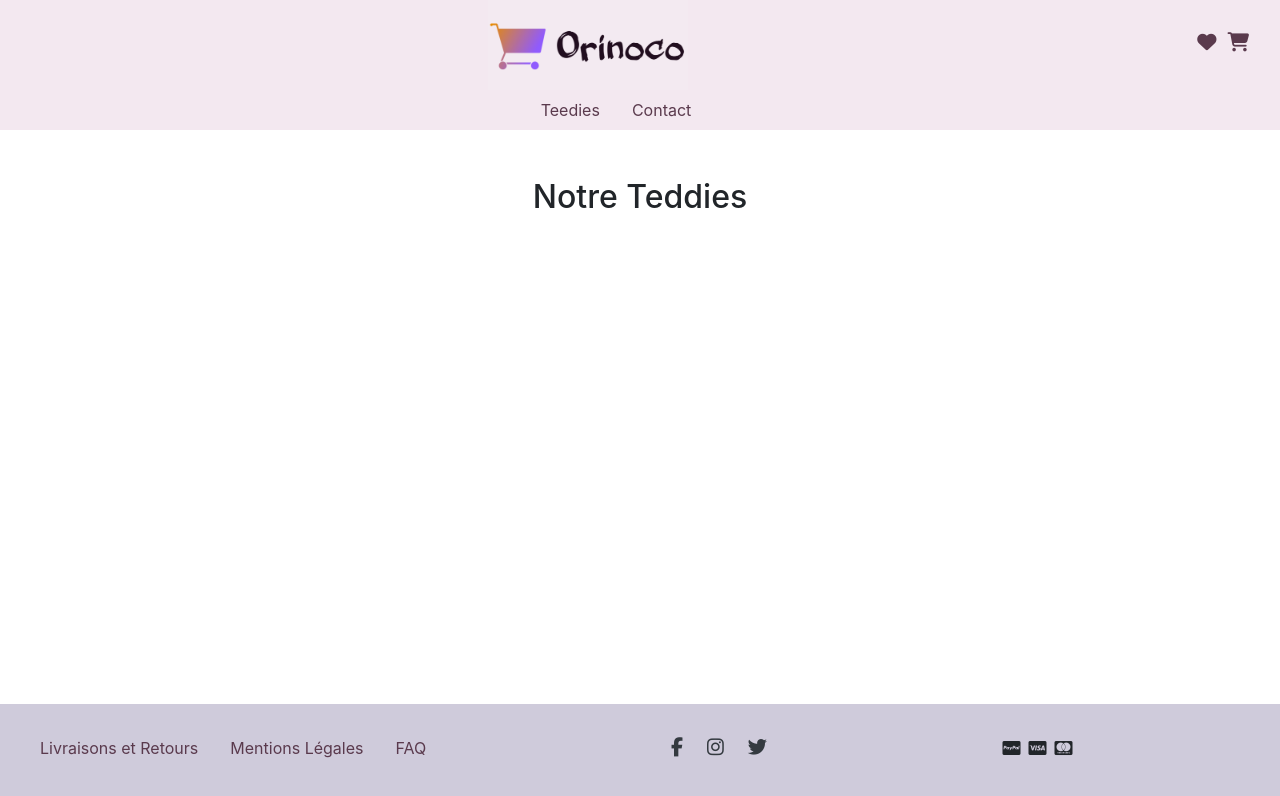
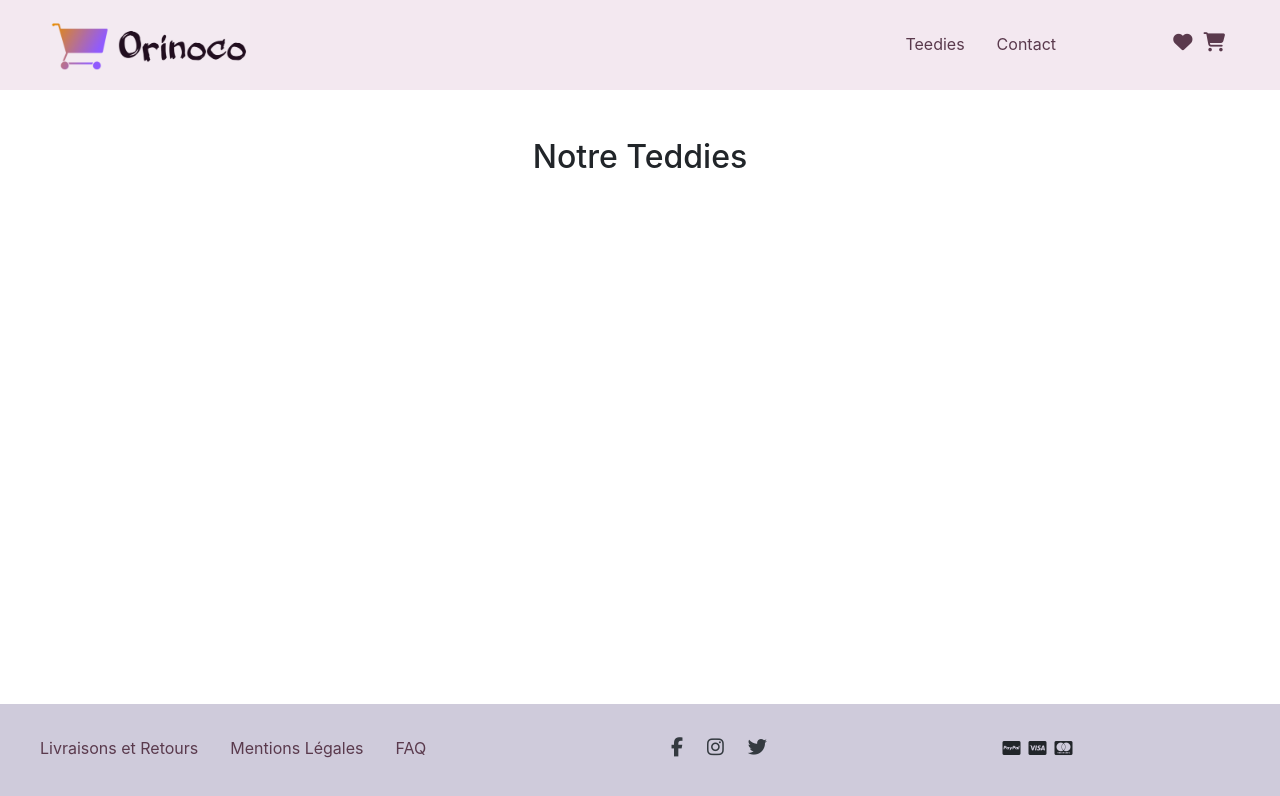
Before and after one commit to alebejarano/alejandrabejarano_5_22022021, a website: page index.html in a window 1280 px wide. Drawn offline with Linux system fonts and the light colour scheme; no server answers.

Commit message:
css header

```diff
--- a/scss/style.scss
+++ b/scss/style.scss
@@ -21,6 +21,7 @@ footer {
 .footer-background {
     background-color: $footer-background;
 }
+
 .color-link {
     color: $color-link;
     span{
@@ -66,11 +67,11 @@ a:hover {
   display: inline;
   float: right;
   transform: translate(0px, -16px);
-  /*transform: translate(0px, 39px);*/
 }
 .icon-nav-1 {
   font-size: 1.2em;
   transform: translate(-15px, 39px);
+  margin-right: 1.5rem;
 }
 .icon-nav-2 {
   font-size: 1.2em;
@@ -78,6 +79,14 @@ a:hover {
 }
 .teddie-name {
   color: $teddies-name;
+}
+.logo {
+  display: block;
+  text-align: center;
+  @media (min-width: 768px) {
+  text-align: initial;
+  margin-left: 50px;
+  }
 }
 .img-logo {
   width: 200px;
@@ -88,6 +97,7 @@ a:hover {
     width: 50%;
   }*/
 }
+
 #items-in-cart {
   width: 20px;
   height: 20px;
@@ -106,13 +116,17 @@ a:hover {
 .line-break {
   width: 100%;
 }
-.logo {
-  display: block;
-  text-align: center;
-}
 .menu {
-  display: table;   /* Allow the centering to work */
-	margin: 0 auto;
+  @media (max-width: 767px){
+    display: table;   /* Allow the centering to work */
+    margin: 0 auto;
+  }
+  @media (min-width: 768px) {
+  display: inline-block;
+  top: 1.5rem;
+  position: absolute;
+  right: 10rem;
+  }
 }
 .delete {
   cursor: pointer;
```
Also changed, not shown: scss/style.css, 1 other file.
